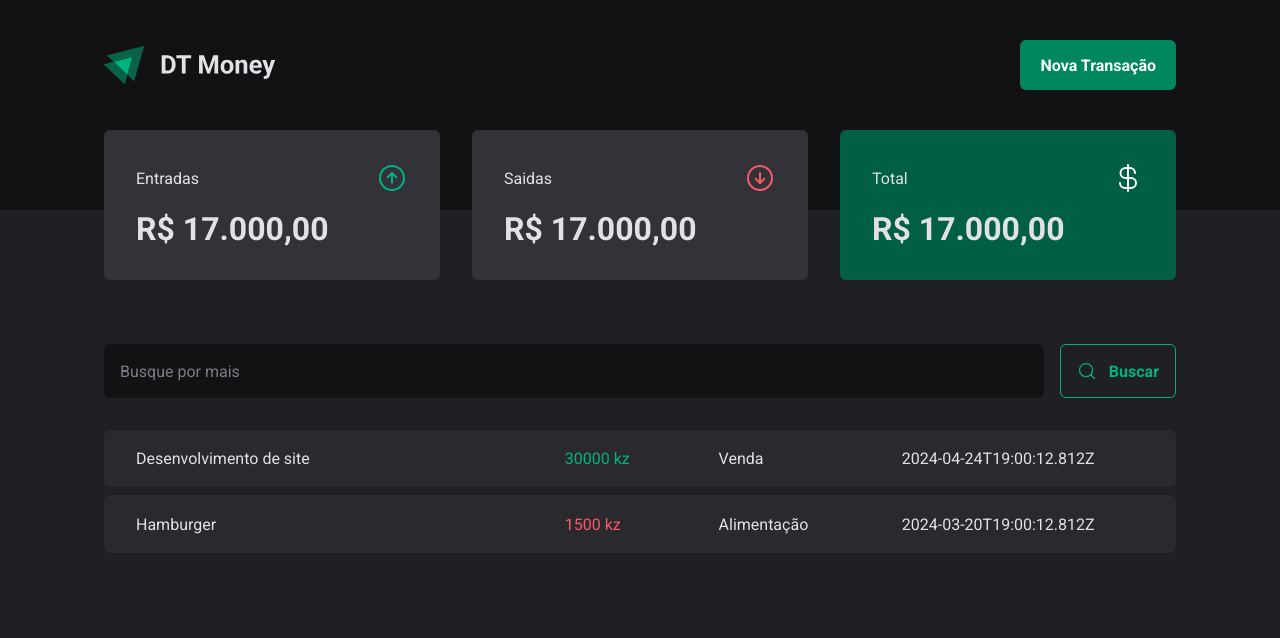
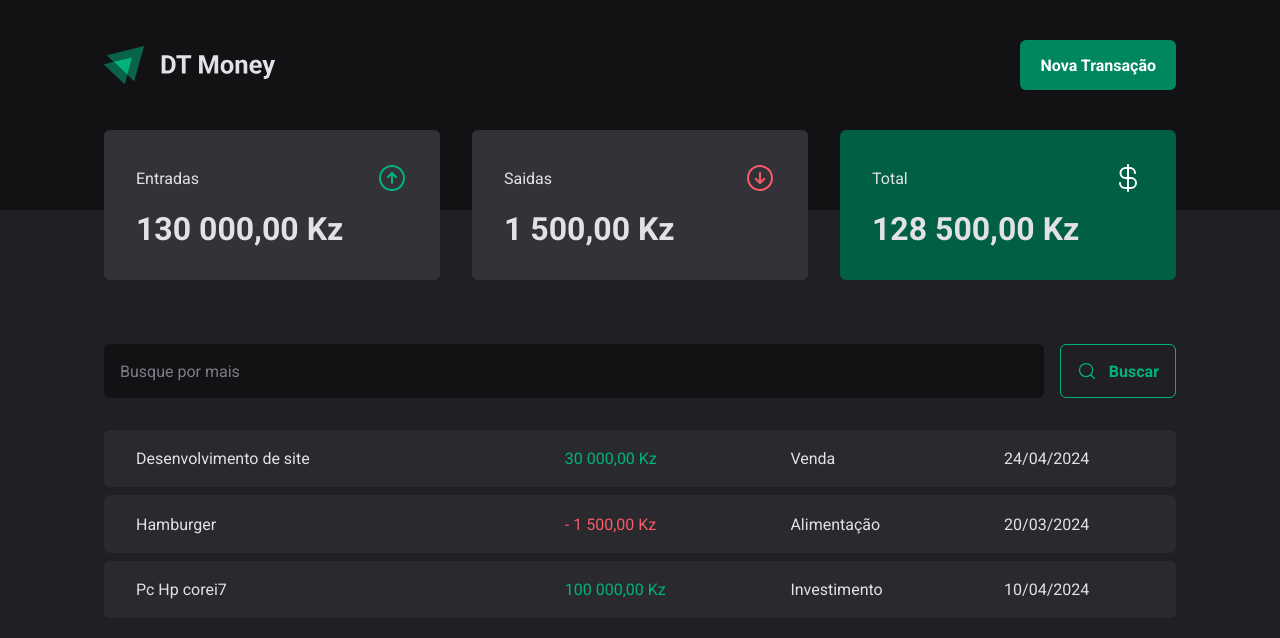
Before and after one commit to VictorClever03/DT_Money, a React (Vite) app: page / in a window 1280 px wide. Shown: the top 638 px of the page. Built offline with nearby package versions, Linux system fonts and the light colour scheme; data requests are answered from the project's data file.

Commit message:
Criei context, formatei os precos e a data

```diff
--- a/server.json
+++ b/server.json
@@ -15,6 +15,14 @@
             "category": "Alimentação",
             "price":1500,
             "createdAt": "2024-03-20T19:00:12.812Z"
+        },
+        {
+            "id":3,
+            "description": "Pc Hp corei7",
+            "type": "income",
+            "category": "Investimento",
+            "price":100000,
+            "createdAt": "2024-04-10T19:00:12.812Z"
         }
     ]
 }
--- a/src/App.tsx
+++ b/src/App.tsx
@@ -2,13 +2,15 @@ import { ThemeProvider } from "styled-components";
 import { defaultTheme } from "./styles/theme/default";
 import { GlobalStyle } from "./styles/global";
 import { Transactions } from "./pages/Transactions";
+import { TransactionsProvider } from "./contexts/TransactionContext";
 
 export function App() {
-
   return (
     <ThemeProvider theme={defaultTheme}>
-      <GlobalStyle/>
-     <Transactions/>
+      <GlobalStyle />
+      <TransactionsProvider>
+        <Transactions />
+      </TransactionsProvider>
     </ThemeProvider>
-  )
+  );
 }
--- a/src/components/Summary/index.tsx
+++ b/src/components/Summary/index.tsx
@@ -1,33 +1,55 @@
 import { ArrowCircleDown, ArrowCircleUp, CurrencyDollar } from "phosphor-react";
 import { SummaryCard, SummaryContainer } from "./styles";
+import { useContext } from "react";
+import { TransactionsContext } from "../../contexts/TransactionContext";
+import { priceFormatter } from "../../utils/Farmatter";
 
-export function Summary(){
+export function Summary() {
+  const { transactions } = useContext(TransactionsContext);
+
+  const summary = transactions.reduce(
+    (acc, transaction) => {
+      if (transaction.type === "income") {
+        acc.income += transaction.price;
+        acc.total += transaction.price;
+      } else {
+        acc.outcome += transaction.price;
+        acc.total -= transaction.price;
+      }
+      return acc;
+    },
+    {
+      income: 0,
+      outcome: 0,
+      total: 0,
+    }
+  );
   return (
     <SummaryContainer>
       <SummaryCard>
         <header>
           <span>Entradas</span>
-                <ArrowCircleUp size={32} color="#00b37e"/>
+          <ArrowCircleUp size={32} color="#00b37e" />
         </header>
 
-            <strong>R$ 17.000,00</strong>
+        <strong>{priceFormatter.format(summary.income)}</strong>
       </SummaryCard>
       <SummaryCard>
         <header>
           <span>Saidas</span>
-                <ArrowCircleDown size={32} color="#f75a68"/>
+          <ArrowCircleDown size={32} color="#f75a68" />
         </header>
 
-            <strong>R$ 17.000,00</strong>
+        <strong>{priceFormatter.format(summary.outcome)}</strong>
       </SummaryCard>
       <SummaryCard variant="green">
         <header>
           <span>Total</span>
-                <CurrencyDollar size={32} color="#fff"/>
+          <CurrencyDollar size={32} color="#fff" />
         </header>
 
-            <strong>R$ 17.000,00</strong>
+        <strong>{priceFormatter.format(summary.total)}</strong>
       </SummaryCard>
     </SummaryContainer>
-    )
+  );
 }
--- /dev/null
+++ b/src/contexts/TransactionContext.tsx
@@ -0,0 +1,38 @@
+import { createContext, useEffect, useState } from "react";
+interface Transaction{
+    id: number;
+    description: string;
+    type: "income" | "outcome";
+    price: number;
+    category: string;
+    createdAt: string;
+}
+interface TransactionContextType{
+    transactions: Transaction[];
+}
+
+interface TransactionsProviderProps{
+    children: React.ReactNode;
+}
+
+export const TransactionsContext = createContext({} as TransactionContextType);
+
+export function TransactionsProvider({children}:TransactionsProviderProps){
+
+    const [transactions, setTransactions] = useState<Transaction[]>([]);
+
+  async function loadTransactions() {
+    const response = await fetch("http://localhost:3000/transactions ");
+    const data = await response.json();
+    setTransactions(data);
+  }
+
+  useEffect(() => {
+    loadTransactions();
+  }, []);
+    return (
+        <TransactionsContext.Provider value={{transactions}}>
+            {children}
+        </TransactionsContext.Provider>
+    )
+}
--- a/src/pages/Transactions/index.tsx
+++ b/src/pages/Transactions/index.tsx
@@ -1,4 +1,4 @@
-import { useEffect, useState } from "react";
+import { useContext } from "react";
 import { Header } from "../../components/Header";
 import { Summary } from "../../components/Summary";
 import { SearchForm } from "./components/SearchForm";
@@ -7,27 +7,11 @@ import {
   TransactionsContainer,
   TransactionTable,
 } from "./styles";
+import { TransactionsContext } from "../../contexts/TransactionContext";
+import { dateFormatter, priceFormatter } from "../../utils/Farmatter";
 
-interface TransactionProps {
-  id: number;
-  description: string;
-  type: "income" | "outcome";
-  price: number;
-  category: string;
-  createdAt: string;
-}
 export function Transactions() {
-  const [transactions, setTransactions] = useState<TransactionProps[]>([]);
-
-  async function loadTransactions() {
-    const response = await fetch("http://localhost:3000/transactions ");
-    const data = await response.json();
-    setTransactions(data);
-  }
-
-  useEffect(() => {
-    loadTransactions();
-  }, []);
+  const { transactions } = useContext(TransactionsContext);
 
   return (
     <div>
@@ -43,11 +27,12 @@ export function Transactions() {
                   <td width="40%">{transaction.description}</td>
                   <td>
                     <PriceHighlight variant={transaction.type}>
-                      {transaction.price} kz
+                      {transaction.type == "outcome" && "- "}
+                      {priceFormatter.format(transaction.price)}
                     </PriceHighlight>
                   </td>
                   <td>{transaction.category}</td>
-                  <td>{transaction.createdAt}</td>
+                  <td>{dateFormatter.format(new Date(transaction.createdAt))}</td>
                 </tr>
               );
             })}
--- /dev/null
+++ b/src/utils/Farmatter.ts
@@ -0,0 +1,7 @@
+
+export const dateFormatter = new Intl.DateTimeFormat('pt-AO');
+
+export const priceFormatter = new Intl.NumberFormat('pt-AO',{
+    style: 'currency',
+    currency: 'AOA',
+})
```
Lines whose indentation alone changed are shown as unchanged.
